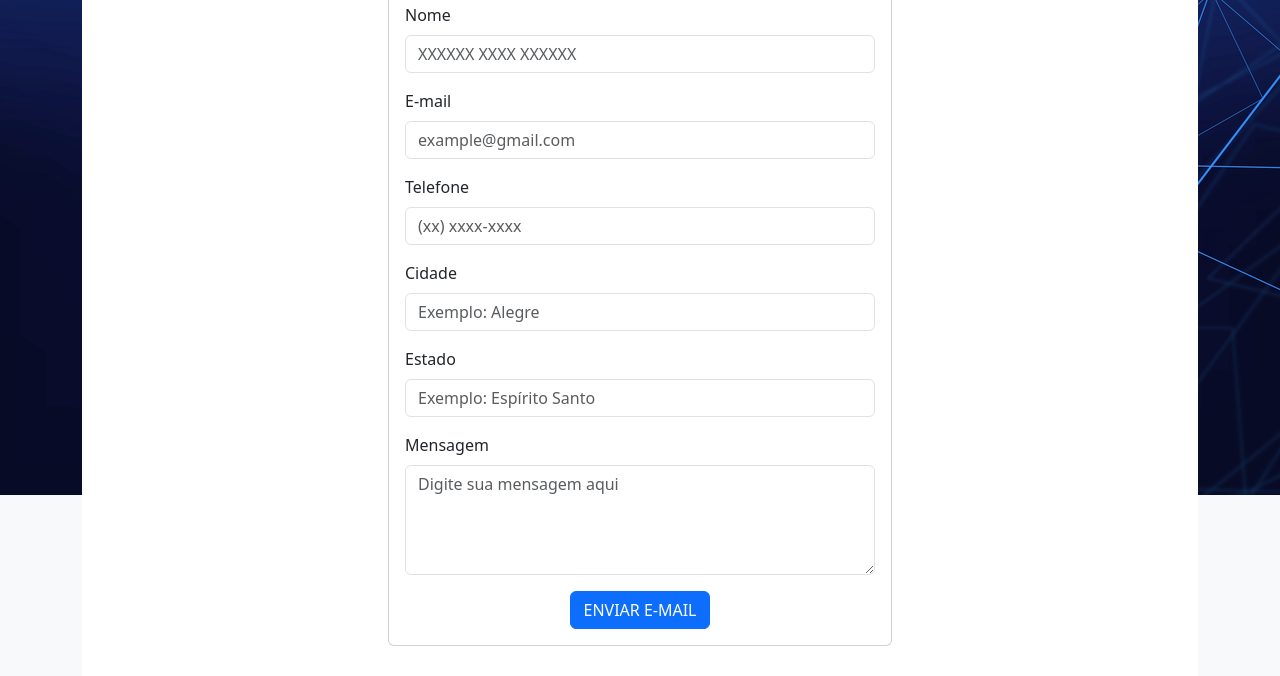
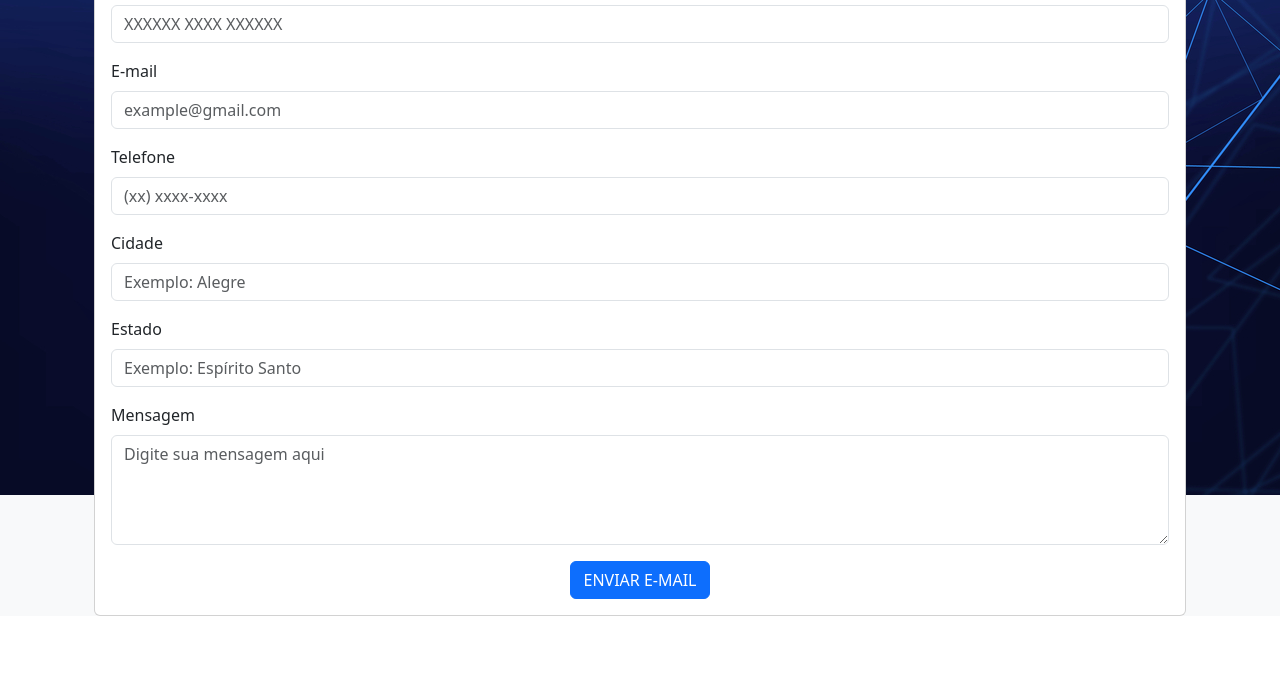
Before and after one commit to Tetzdesen/OnE, a plain HTML site: page pages/FaleConosco.html in a window 1280 px wide. Shown: the part 452-1128 px from the top of the page. After the commit the page ends 1068 px from the top, so only its background shows below. Drawn offline with nearby package versions, Linux system fonts and the light colour scheme.

Commit message:
Update form style

```diff
--- a/pages/FaleConosco.html
+++ b/pages/FaleConosco.html
@@ -146,11 +146,11 @@
 
       <div class="container w-100">
 
-          <div class="col-md-12">
-            <div class="contact-form">
+          <div class="col-md-12 form-div">
+            <div class="">
               <div class="container mt-5">
                 <div class="row justify-content-center">
-                  <div class="col-md-6">
+                  <div class="col-md-12">
                     <div class="card">
                       <div class="card-header">
                         <h2 class="text-center m-0">Entre em contato</h2>
--- a/pages/faleconosco.css
+++ b/pages/faleconosco.css
@@ -51,13 +51,11 @@ Para toda a página*/ /**/
   background-color: white;
 }
 
-
 .bg-image{
     background-image: url(../images/logos/imagem_fundo_2_4.png);
     background-repeat: no-repeat;
     background-size: 100%;
 }
-
 
 .bg-image {
   background-image: url(../images/imagem_fundo_2_4.jpg);
@@ -83,6 +81,7 @@ Para toda a página*/ /**/
 
 .container-form {
   width: 400px;
+  margin: 0;
   max-width: 100%;
   overflow: hidden;
 }
```
